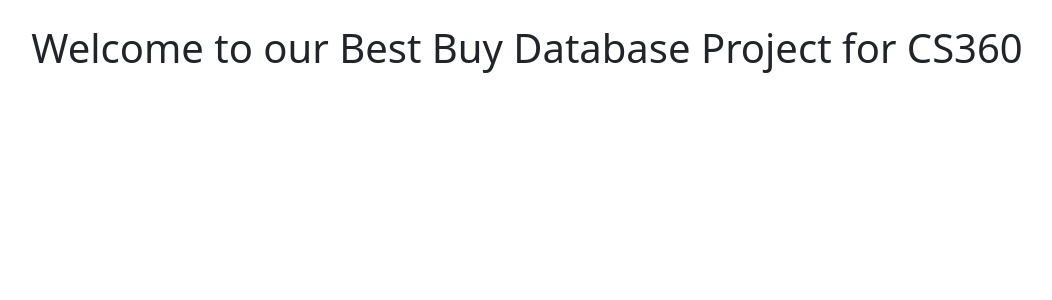
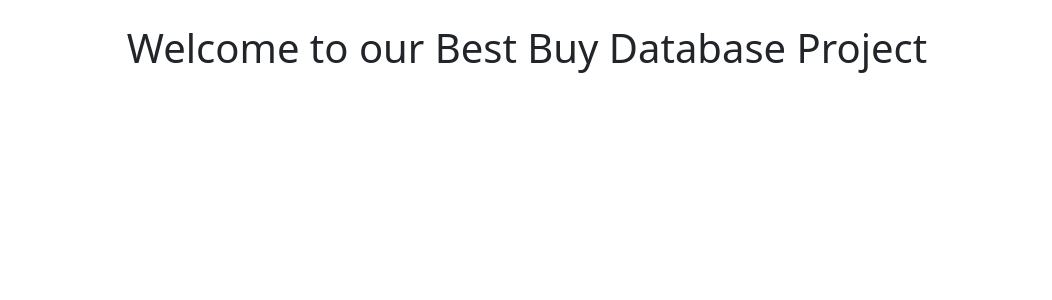
Before and after one commit to dawson-b23/CS360Project, a Django app: page / in a window 1280 px wide. Shown: the part 56-356 px from the top of the page, without its empty margins (113-1165 px from the left). Run offline with Django 4.2, Linux system fonts and the light colour scheme.

Commit message:
final changes

```diff
--- a/proj/websiteCS360/events/templates/events/home.html
+++ b/proj/websiteCS360/events/templates/events/home.html
@@ -3,7 +3,7 @@
 {% block content %}
 	<center>
 		<h1>
-			Welcome to our Best Buy Database Project for CS360
+			Welcome to our Best Buy Database Project
 		</h1>
 	</center>
 {% endblock %}
```
Also changed, not shown: 1 other file.
